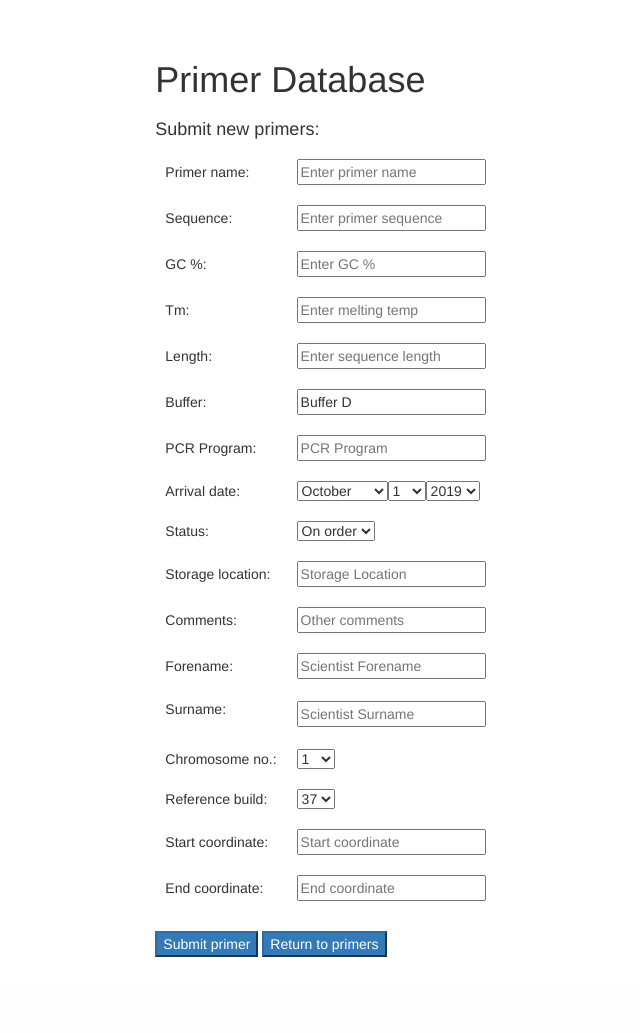
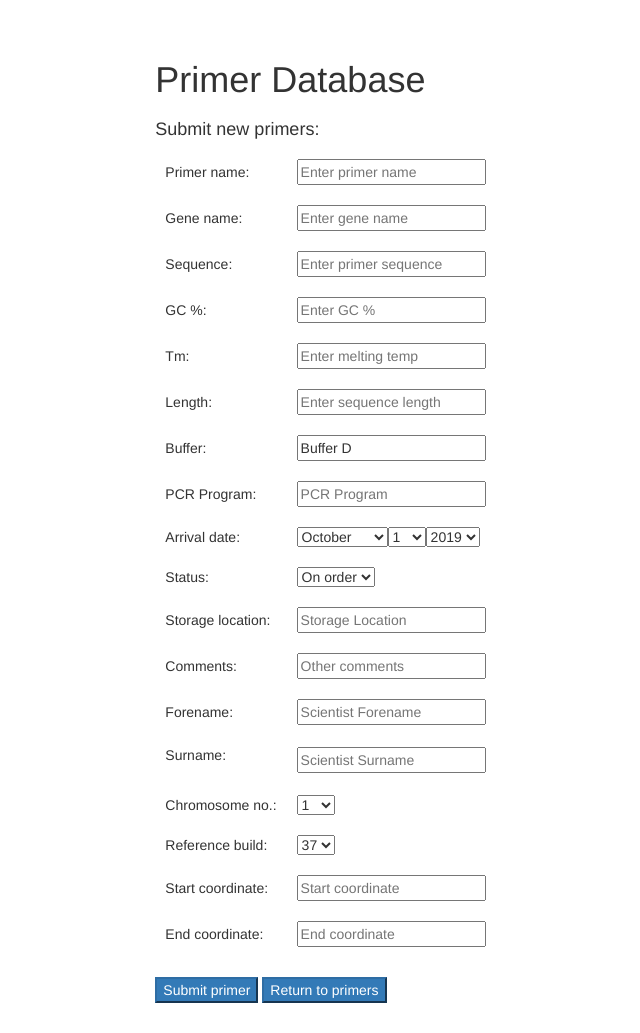
Before and after one commit to eastgenomics/Genetics_Ark, a Django app: page /primer_db/submit/ in a window 1280 px wide. Shown: the part 50-1083 px from the top of the page, without its empty margins (78-718 px from the left). Before the commit the page ends 1007 px from the top, so only its background shows below. Run offline with Django 3.2, Linux system fonts and the light colour scheme; some libraries are stand-ins or nearby versions.

Commit message:
added gene column to table and forms required for primer_mapper

```diff
--- a/primer_db/forms.py
+++ b/primer_db/forms.py
@@ -6,7 +6,7 @@ from django.core.exceptions import ValidationError
 
 class PrimerNameForm(forms.Form):
 	primer_name = forms.CharField(widget=forms.TextInput(attrs={'placeholder':'Enter primer name'}))
-
+	gene = forms.CharField(widget=forms.TextInput(attrs={'placeholder':'Enter gene name'}))
 
 class SequenceForm(forms.Form):
 	sequence = forms.CharField(widget=forms.TextInput(attrs={'placeholder':'Enter primer sequence', 'autocomplete': 'off'}))
--- a/primer_db/models.py
+++ b/primer_db/models.py
@@ -11,6 +11,7 @@ from django.core.exceptions import ValidationError
 
 class PrimerDetails(models.Model):
 	primer_name = models.CharField(unique=True, max_length=50)
+        gene = models.CharField(max_length=15)
 	sequence = models.CharField(max_length=100)
 	gc_percent = models.FloatField(verbose_name='GC %')
 	tm = models.FloatField()
--- a/primer_db/tables.py
+++ b/primer_db/tables.py
@@ -22,11 +22,11 @@ class PrimerDetailsTable(tables.Table):
 		attrs = {"class": "paleblue"}
 		template_name = 'django_tables2/bootstrap.html'
 
-		fields = ('primer_name', 'sequence', 'gc_percent', 'tm',
+		fields = ('primer_name', 'gene', 'sequence', 'gc_percent', 'tm',
 					'length', 'comments', 'arrival_date', 'status',
 					'scientist', 'pcr_program', 'buffer', 'location')
 
-		sequence = ('primer_name', 'sequence', 'gc_percent', 'length',
+		sequence = ('primer_name', 'gene', 'sequence', 'gc_percent', 'length',
 					'tm', 'chrom_no', 'start37', 'end37','start38', 'end38', 'buffer',
 					'pcr_program', 'scientist', 'arrival_date', 'location', 'status', 'comments')
 
--- a/primer_db/templates/primer_db/edit_primer.html
+++ b/primer_db/templates/primer_db/edit_primer.html
@@ -40,6 +40,10 @@ table, td, th {
         <tr>
             <td>Primer name: </td>
             <td>{{ primer_name_form.primer_name }}</td>
+        </tr>
+        <tr>
+            <td>Gene name: </td>
+            <td>{{ primer_name_form.gene }}</td>
         </tr>
         <tr>
             <td> Sequence:</td>
--- a/primer_db/templates/primer_db/submit.html
+++ b/primer_db/templates/primer_db/submit.html
@@ -47,6 +47,10 @@ table, td, th {
         <tr>
             <td>Primer name: </td>
             <td>{{ primer_name_form.primer_name }}</td>
+        </tr>
+        <tr>
+            <td>Gene name: </td>
+            <td>{{ primer_name_form.gene }}</td>
         </tr>
         <tr>
             <td> Sequence:</td>
--- a/primer_db/views.py
+++ b/primer_db/views.py
@@ -69,6 +69,7 @@ def submit(request):
 
             # the form is valid
             primer_name = primer_name_form.cleaned_data["primer_name"]
+            gene = primer_name_form.cleaned_data["gene"].upper()
             sequence = sequence_form.cleaned_data["sequence"]
             status = status_form.cleaned_data["status"]
             gc_percent = gcpercent_form.cleaned_data["gc_percent"]
@@ -125,7 +126,7 @@ def submit(request):
                 )
 
             new_primer =  Models.PrimerDetails.objects.create(
-                primer_name = primer_name, sequence = sequence,
+                primer_name = primer_name, gene = gene, sequence = sequence,
                 gc_percent = gc_percent, tm = tm, length = length,
                 comments =  comments, arrival_date = arrival_date,
                 location = location,status = new_status,
@@ -357,6 +358,7 @@ def edit_primer(request, PrimerDetails_id):
                 print("update form is valid")
                 # the form is valid
                 primer_name = primer_name_form.cleaned_data["primer_name"]
+                gene = primer_name_form.cleaned_data["gene"]
                 sequence = sequence_form.cleaned_data["sequence"]
                 status = status_form.cleaned_data["status"]
                 gcpercent = gcpercent_form.cleaned_data["gc_percent"]
@@ -398,7 +400,7 @@ def edit_primer(request, PrimerDetails_id):
                 new_primer =  Models.PrimerDetails.objects.update_or_create(
                     primer_name = primer_name,
                     defaults={
-                    'sequence': sequence,
+                    'gene' : gene, 'sequence': sequence,
                     'gc_percent': gcpercent, 'tm': tm, 'length': length,
                     'comments':  comments, 'arrival_date': arrival_date,
                     'location': location, 'status': new_status,
@@ -443,7 +445,7 @@ def edit_primer(request, PrimerDetails_id):
                 context_dict["end_coordinate_37_form"] = end_coordinate_37_form
                 context_dict["start_coordinate_38_form"] = start_coordinate_38_form
                 context_dict["end_coordinate_38_form"] = end_coordinate_38_form
-                context_dict["primer"] = primer
+                context_dict["primer"] = primer # needed to display primer name on page
                 print("else")
 
                 return render(request, 'primer_db/edit_primer.html', context_dict)
```
Also changed, not shown: 4 other files.
